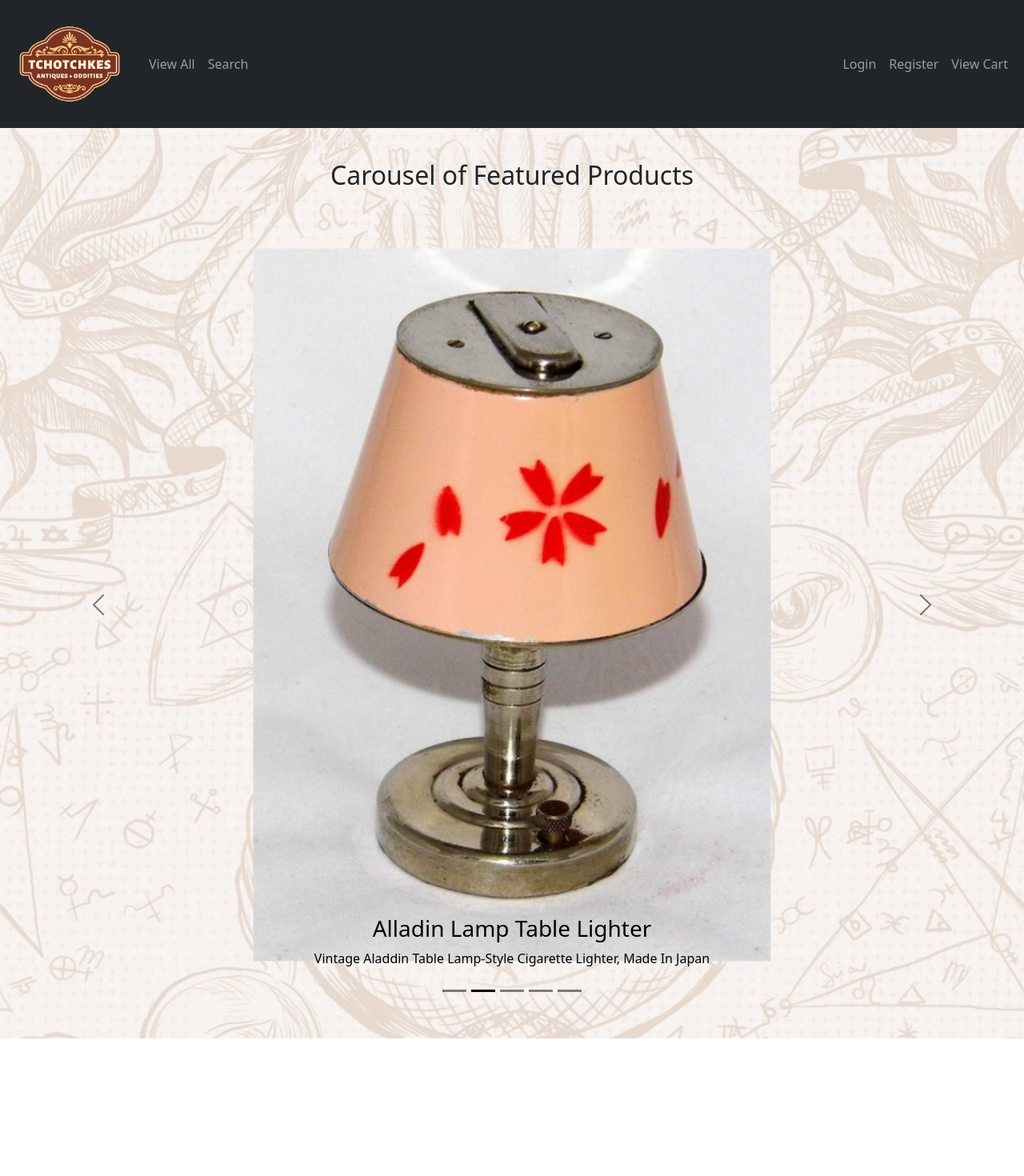
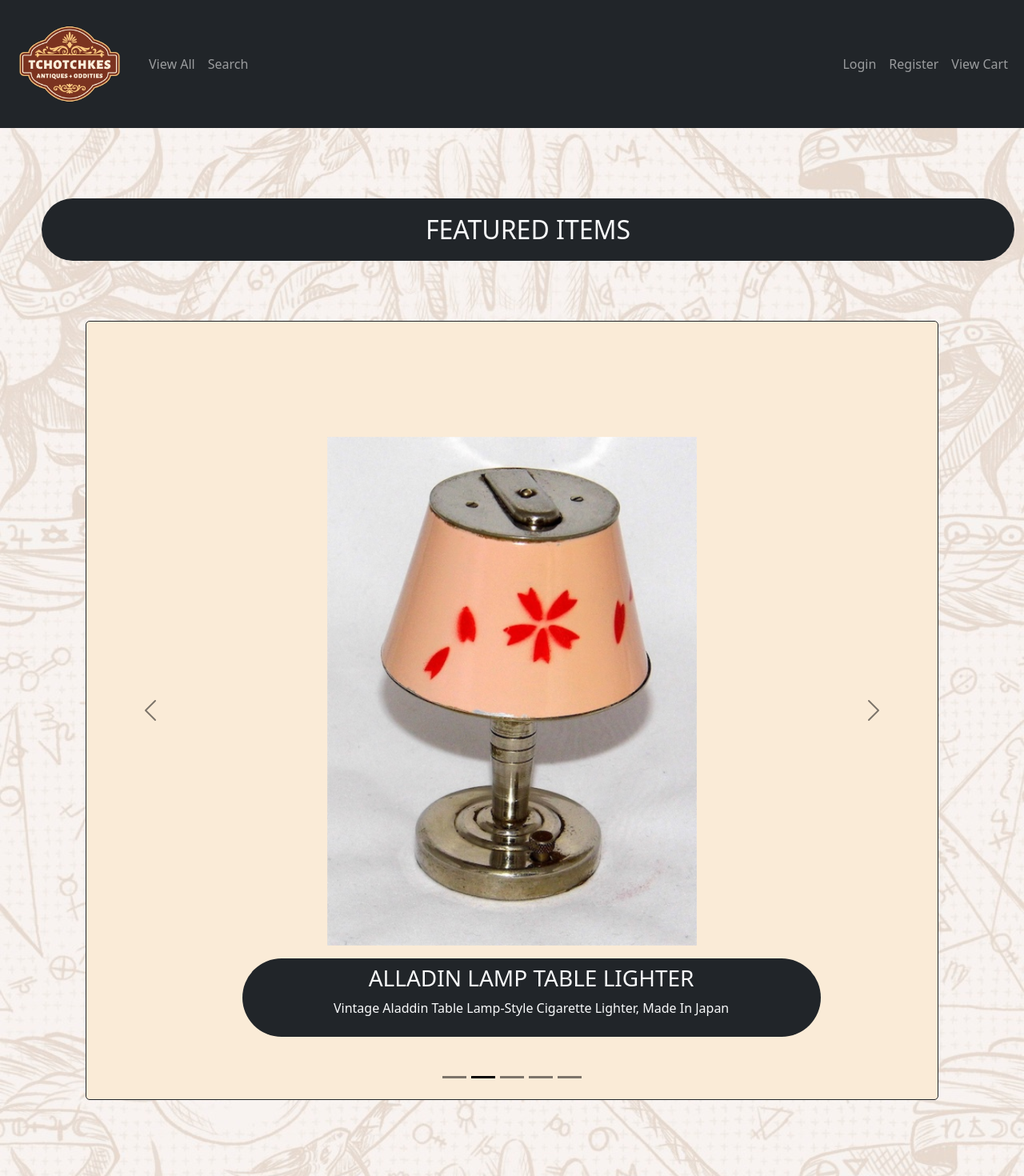
Before and after one commit to arandel1/tchotchkes, a React (Vite) app in the folder client/: page / in a window 1280 px wide. Shown: the top 1470 px of the page at 80% size. Before the commit the page ends 1298 px from the top, so only its background shows below. Built offline with nearby package versions, Linux system fonts and the light colour scheme; no server answers.

Commit message:
formatted it to the best of my ability for now

```diff
--- a/client/src/App.css
+++ b/client/src/App.css
@@ -41,6 +41,20 @@ body {
   }
 }
 
+.custom-carousel {
+  background-color: antiquewhite;
+  border: 1px solid;
+  border-radius: 5px;
+  padding: 50px;
+  margin: 75px;
+}
+#carouselHeading {
+  padding: 20px;
+  margin: 20px;
+  border-radius: 25px;
+  text-align: center;
+}
+
 /* .card {
   padding: 2em;
 }
--- a/client/src/components/Home.jsx
+++ b/client/src/components/Home.jsx
@@ -1,5 +1,5 @@
 import React from "react";
-import { Carousel } from "react-bootstrap";
+import { Carousel, CarouselItem, CarouselCaption } from "react-bootstrap";
 import AeroTransistorRadio from '../assets/Carousel-Images/AeroTransistorRadio.png';
 import AlladinTableLamp from '../assets/Carousel-Images/AlladinTableLamp.png';
 import BeatrixPotterBook from '../assets/Carousel-Images/BeatrixPotterBook.png';
@@ -11,44 +11,45 @@ import PollyGasNeon from '../assets/Carousel-Images/PollyGasNeon.png';
 
 export default function Home () {
   return (
+
     <div>
-      <h2>Carousel of Featured Products</h2>
-      <Carousel data-bs-theme="dark">
-        <Carousel.Item>
-          <img className="d-block w-100" src={AeroTransistorRadio} alt="Transistor Radio" />
-          <Carousel.Caption>
-            <h3>Aero Transistor Radio</h3>
+       <h2 id="carouselHeading" className="carousel-heading d-block w-100 bg-dark text-light font-size-xl text-uppercase rounded-pill py-15 px-15 mt-5 mb-5">Featured Items</h2>
+        <Carousel className="custom-carousel" data-bs-theme="dark" style={{ display: 'flex', justifyContent: 'center' }}>
+          <CarouselItem>
+            <img className="d-block w-100 py-5 px-5 mb-5 mt-0" src={AeroTransistorRadio} alt="Transistor Radio" />
+            <CarouselCaption className="carousel-caption d-block bg-dark text-light rounded-pill w-75 py-2 mt-3 mb-2 px-3">
+              <h3 className="font-weight-bold text-uppercase">Aero Transistor Radio</h3>
               <p>Vintage Aero Transistor Radio, circa 1960s</p>
-          </Carousel.Caption>
-        </Carousel.Item>
-        <Carousel.Item>
-          <img className="d-block w-100" src={AlladinTableLamp} alt="Lamp Shaped Table Lighter" />
-          <Carousel.Caption>
-            <h3>Alladin Lamp Table Lighter</h3>
+            </CarouselCaption>
+          </CarouselItem>
+          <CarouselItem>
+            <img className="d-block w-100 py-5 px-5 mb-5 mt-0" src={AlladinTableLamp} alt="Lamp Shaped Table Lighter" />
+            <CarouselCaption className="carousel-caption d-block bg-dark text-light rounded-pill w-75 py-2 mt-3 mb-2 px-3">
+              <h3 className="font-weight-bold text-uppercase">Alladin Lamp Table Lighter</h3>
               <p>Vintage Aladdin Table Lamp-Style Cigarette Lighter, Made In Japan</p>
-          </Carousel.Caption>
-        </Carousel.Item>
-        <Carousel.Item>
-          <img className="d-block w-100" src={BeatrixPotterBook} alt="Vintage Book of Nursery Rhymes" />
-          <Carousel.Caption>
-            <h3>Cecily Parsley's Nursery Rhymes Book</h3>
+            </CarouselCaption>
+          </CarouselItem>
+          <CarouselItem>
+            <img className="d-block w-100 py-5 px-5 mb-5 mt-0" src={BeatrixPotterBook} alt="Vintage Book of Nursery Rhymes" />
+            <CarouselCaption className="ccarousel-caption d-block bg-dark text-light rounded-pill py-2 mt-3 mb-2 px-3">
+              <h3 className="font-weight-bold text-uppercase">Cecily Parsley's Nursery Rhymes Book</h3>
               <p>By Beatrix Potter, First Edition, circa 1922</p>
-          </Carousel.Caption>
-        </Carousel.Item>
-        <Carousel.Item>
-          <img className="d-block w-100" src={Cameo} alt="Cameo Brooch" />
-          <Carousel.Caption>
-            <h3>Perfume Brooch</h3>
+            </CarouselCaption>
+          </CarouselItem>
+          <CarouselItem>
+            <img className="d-block w-100 py-5 px-5 mb-5 mt-0" src={Cameo} alt="Cameo Brooch" />
+            <CarouselCaption className="carousel-caption d-block bg-dark text-light rounded-pill py-2 mt-3 mb-2 px-3">
+              <h3 className="font-weight-bold text-uppercase">Perfume Brooch</h3>
               <p>Vintage "Perfume" Cameo in Original Box</p>
-          </Carousel.Caption>
-        </Carousel.Item>
-        <Carousel.Item>
-          <img className="d-block w-100" src={PollyGasNeon} alt="Neon Parrot Sign" />
-          <Carousel.Caption>
-            <h3>Neon Polly Gas Sign</h3>
+            </CarouselCaption>
+          </CarouselItem>
+          <CarouselItem>
+            <img className="d-block w-100 py-5 px-5 mb-5 mt-0" src={PollyGasNeon} alt="Neon Parrot Sign" />
+            <CarouselCaption className="carousel-caption d-block bg-dark text-light rounded-pill py-2 mt-3 mb-2 px-3">
+              <h3 className="font-weight-bold text-uppercase">Neon Polly Gas Sign</h3>
               <p>Vintage Polly Gas Parrot Sign, circa 1950s</p>
-          </Carousel.Caption>
-        </Carousel.Item>
+            </CarouselCaption>
+          </CarouselItem>
         </Carousel>
     </div>
   );
```
Lines whose indentation alone changed are shown as unchanged.
